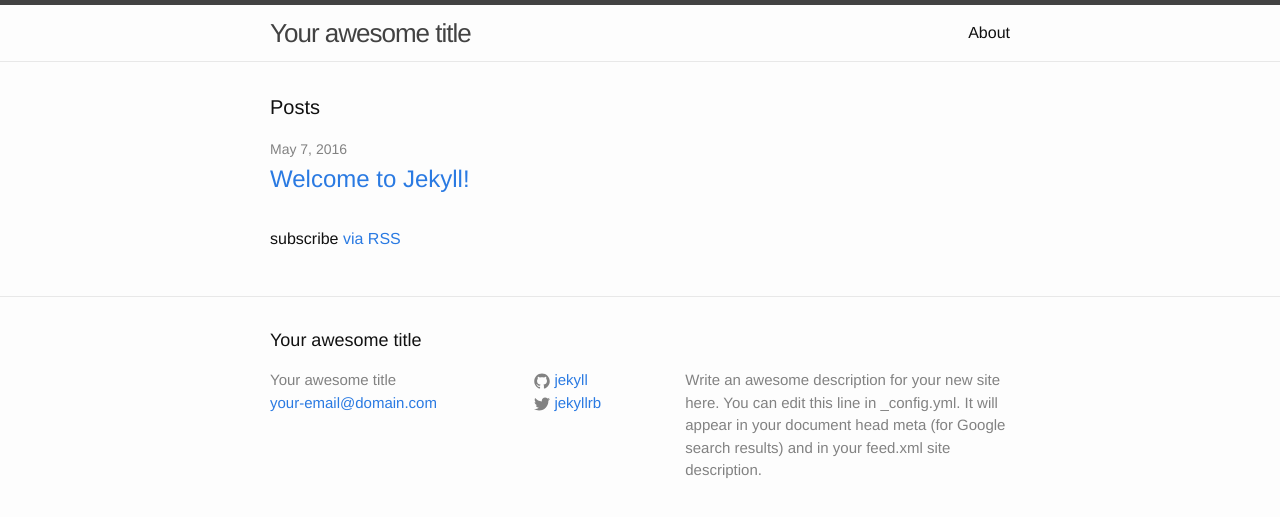
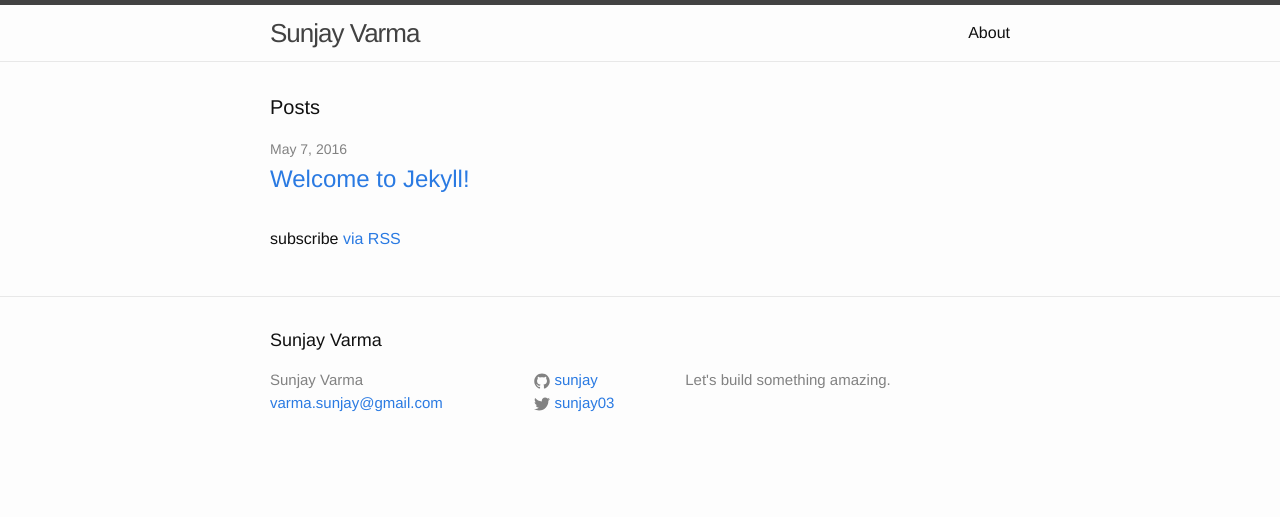
Before and after one commit to sunjay/sunjay.github.io, a Jekyll site: the page built from index.html, in a window 1280 px wide. Shown: the top 517 px of the page. Built offline with Jekyll 4.4.1, drawn with Linux system fonts in a browser that asks for light colours.

Commit message:
Updated config file with basic info and added gitignore

```diff
--- a/_config.yml
+++ b/_config.yml
@@ -6,16 +6,14 @@
 # 'jekyll serve'. If you change this file, please restart the server process.
 
 # Site settings
-title: Your awesome title
-email: your-email@domain.com
+title: Sunjay Varma
+email: varma.sunjay@gmail.com
 description: > # this means to ignore newlines until "baseurl:"
-  Write an awesome description for your new site here. You can edit this
-  line in _config.yml. It will appear in your document head meta (for
-  Google search results) and in your feed.xml site description.
+  Let's build something amazing.
 baseurl: "" # the subpath of your site, e.g. /blog
-url: "http://yourdomain.com" # the base hostname & protocol for your site
-twitter_username: jekyllrb
-github_username:  jekyll
+url: "http://sunjay.github.io" # the base hostname & protocol for your site
+twitter_username: sunjay03
+github_username:  sunjay
 
 # Build settings
 markdown: kramdown
```
Also changed, not shown: 1 other file.
